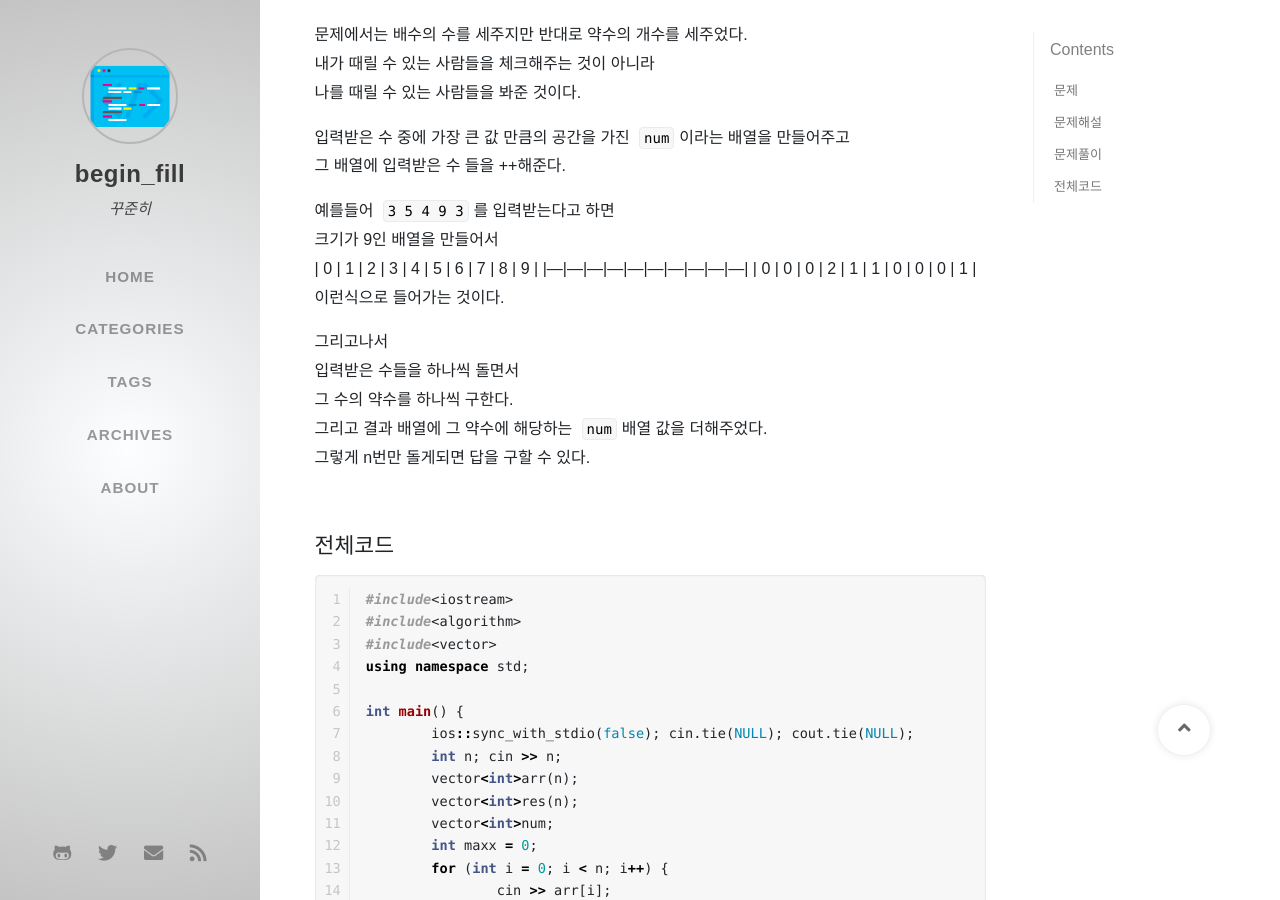
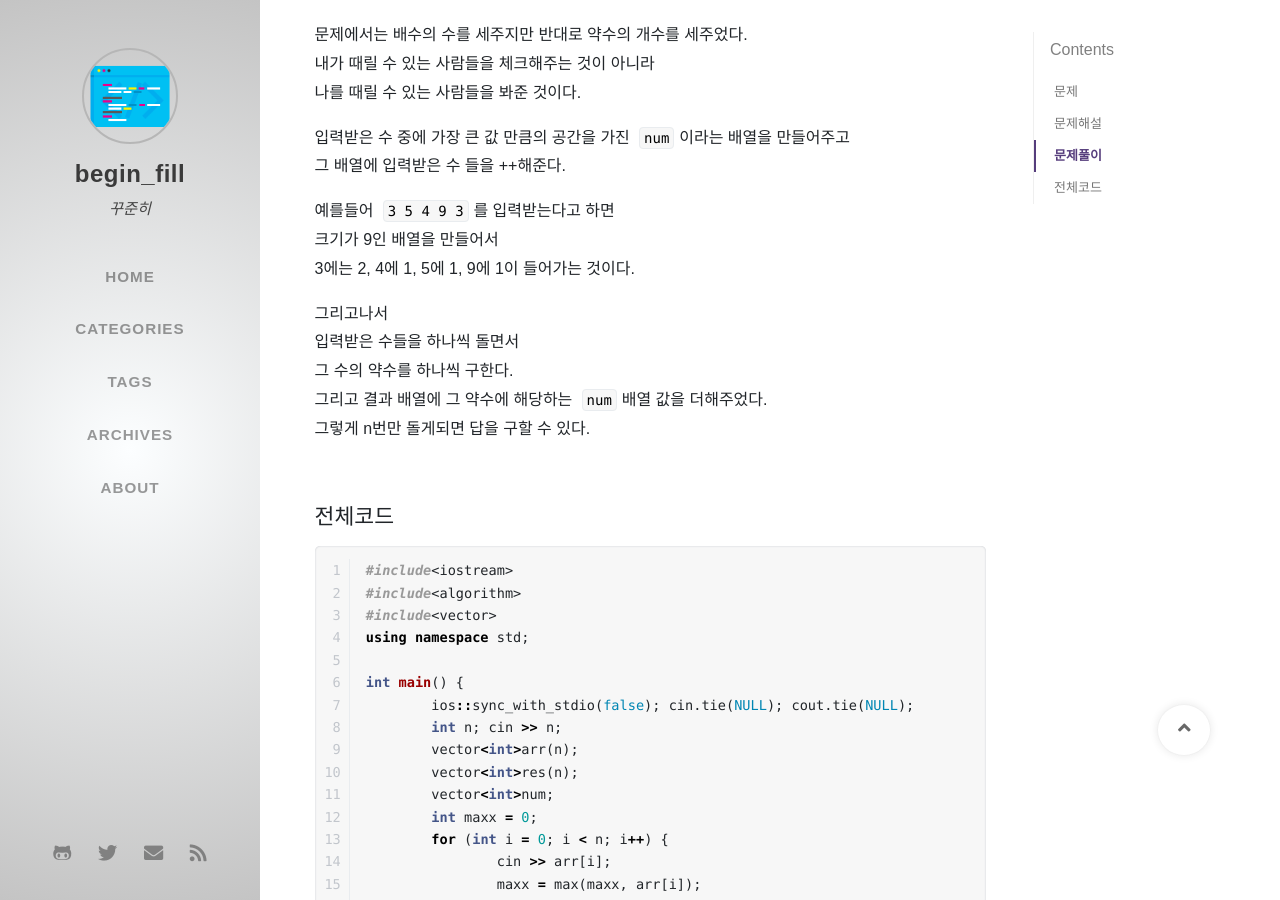
Before and after one commit to ip99202/ip99202.github.io, a Jekyll site: the page built from _posts/2020-08-22-백준-1241-머리-톡톡.md, in a window 1280 px wide and 900 px high, scrolled down 687 px. Built offline with Jekyll 4.4.1, drawn with Linux system fonts in a browser that asks for light colours; nearby versions of some CDN libraries; some web fonts are replaced; comment, search, counter and statistics services are not loaded.

Commit message:
Fix post

```diff
--- a/_posts/2020-08-22-백준-1241-머리-톡톡.md
+++ b/_posts/2020-08-22-백준-1241-머리-톡톡.md
@@ -30,10 +30,7 @@ n^2 연산을 수행하지 않고 문제를 풀어야 한다.
 
 예를들어 `3 5 4 9 3`를 입력받는다고 하면
 크기가 9인 배열을 만들어서
-| 0 | 1 | 2 | 3 | 4 | 5 | 6 | 7 | 8 | 9 |
-|---|---|---|---|---|---|---|---|---|---|
-| 0 | 0 | 0 | 2 | 1 | 1 | 0 | 0 | 0 | 1 |
-이런식으로 들어가는 것이다.
+3에는 2, 4에 1, 5에 1, 9에 1이 들어가는 것이다.
 
 그리고나서
 입력받은 수들을 하나씩 돌면서
```
